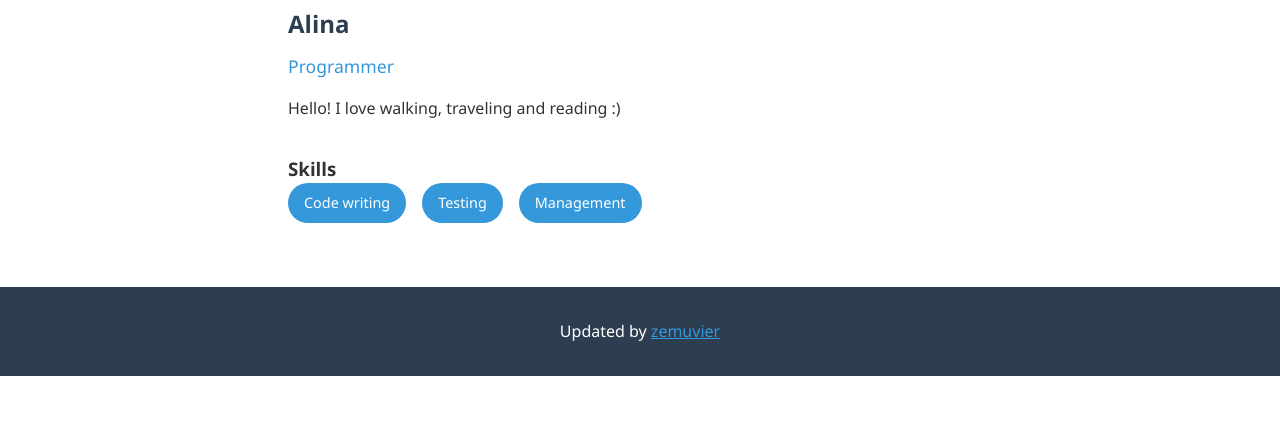
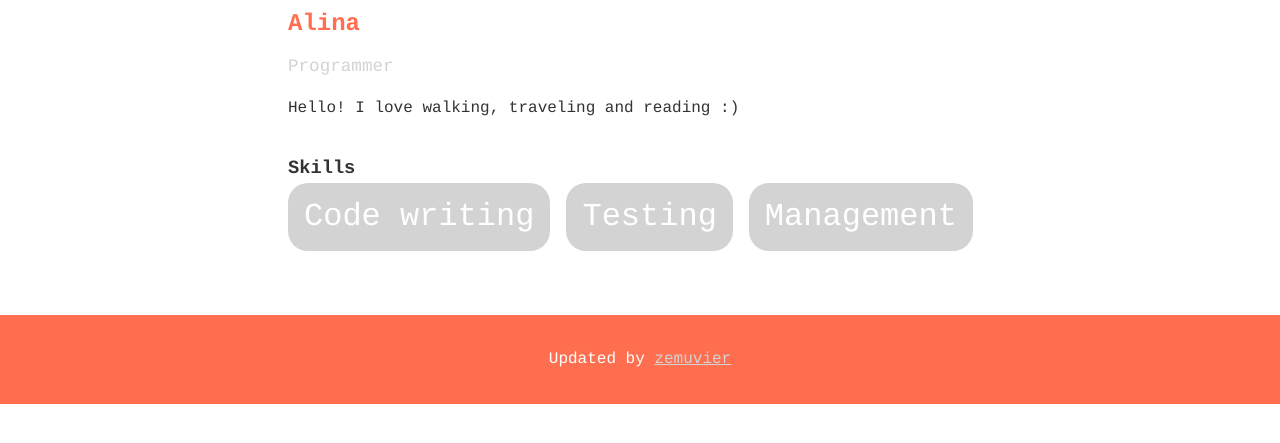
Before and after one commit to philweyland/journey-dev-challenge, a plain HTML site: page index.html in a window 1280 px wide. Shown: the part 197-640 px from the top of the page. Drawn offline with Linux system fonts and the light colour scheme.

Commit message:
Updated css styles with new fonts and colors

```diff
--- a/css/styles.css
+++ b/css/styles.css
@@ -1,7 +1,7 @@
 /* Variables */
 :root {
-    --primary-color: #2c3e50;
-    --secondary-color: #3498db;
+    --primary-color: #FF6E4F;
+    --secondary-color: #D3D3D3;
     --background-color: #ffffff;
     --text-color: #333333;
     --transition-speed: 0.3s;
@@ -23,7 +23,7 @@
 }
 
 body {
-    font-family: 'Segoe UI', Tahoma, Geneva, Verdana, sans-serif;
+    font-family: Courier, monospace;
     line-height: 1.6;
     color: var(--text-color);
     background-color: var(--background-color);
@@ -100,7 +100,7 @@ h2 {
     color: white;
     padding: 0.5rem 1rem;
     border-radius: 20px;
-    font-size: 0.9rem;
+    font-size: 2rem;
 }
 
 /* Footer styles */
```
